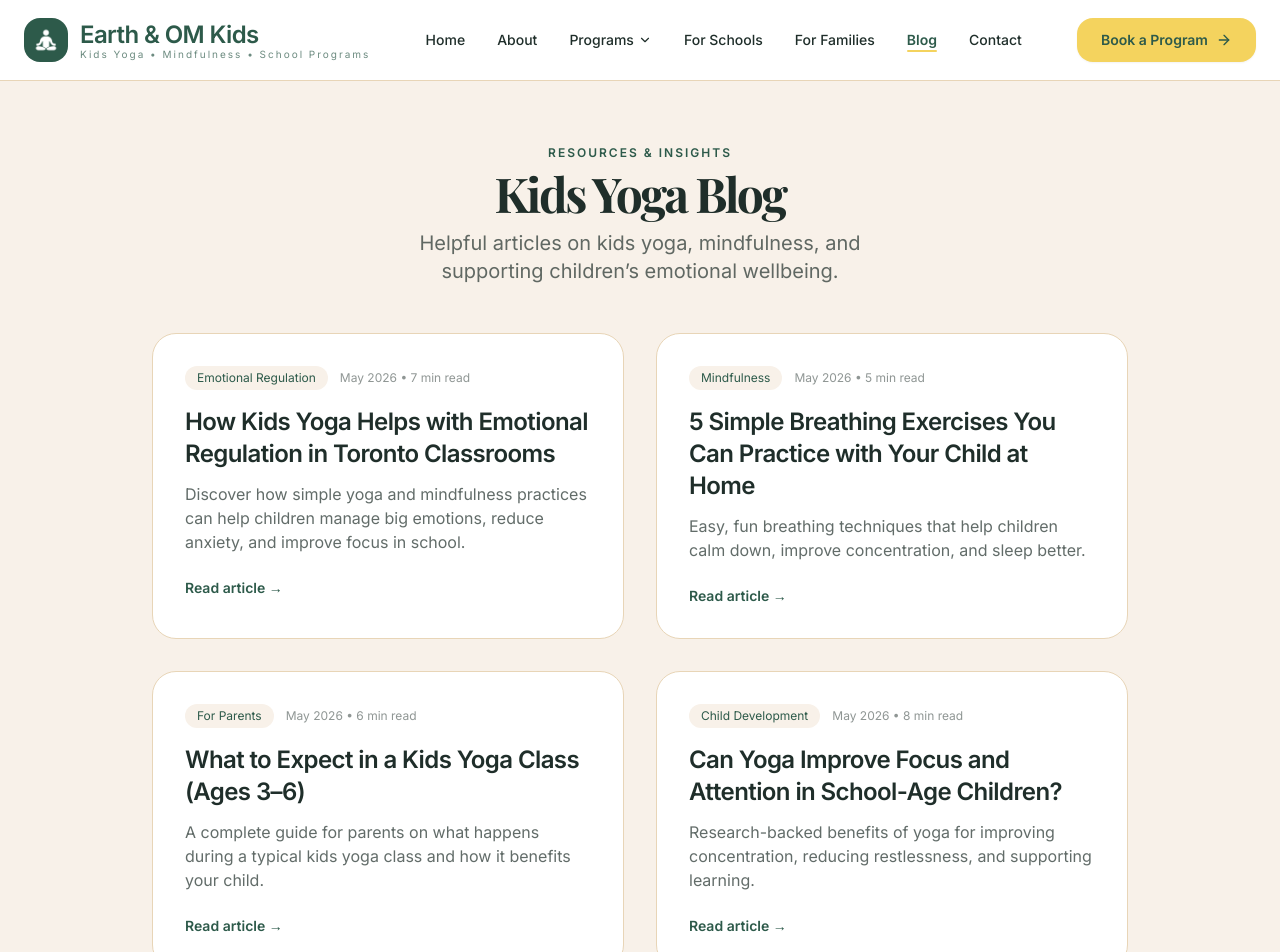
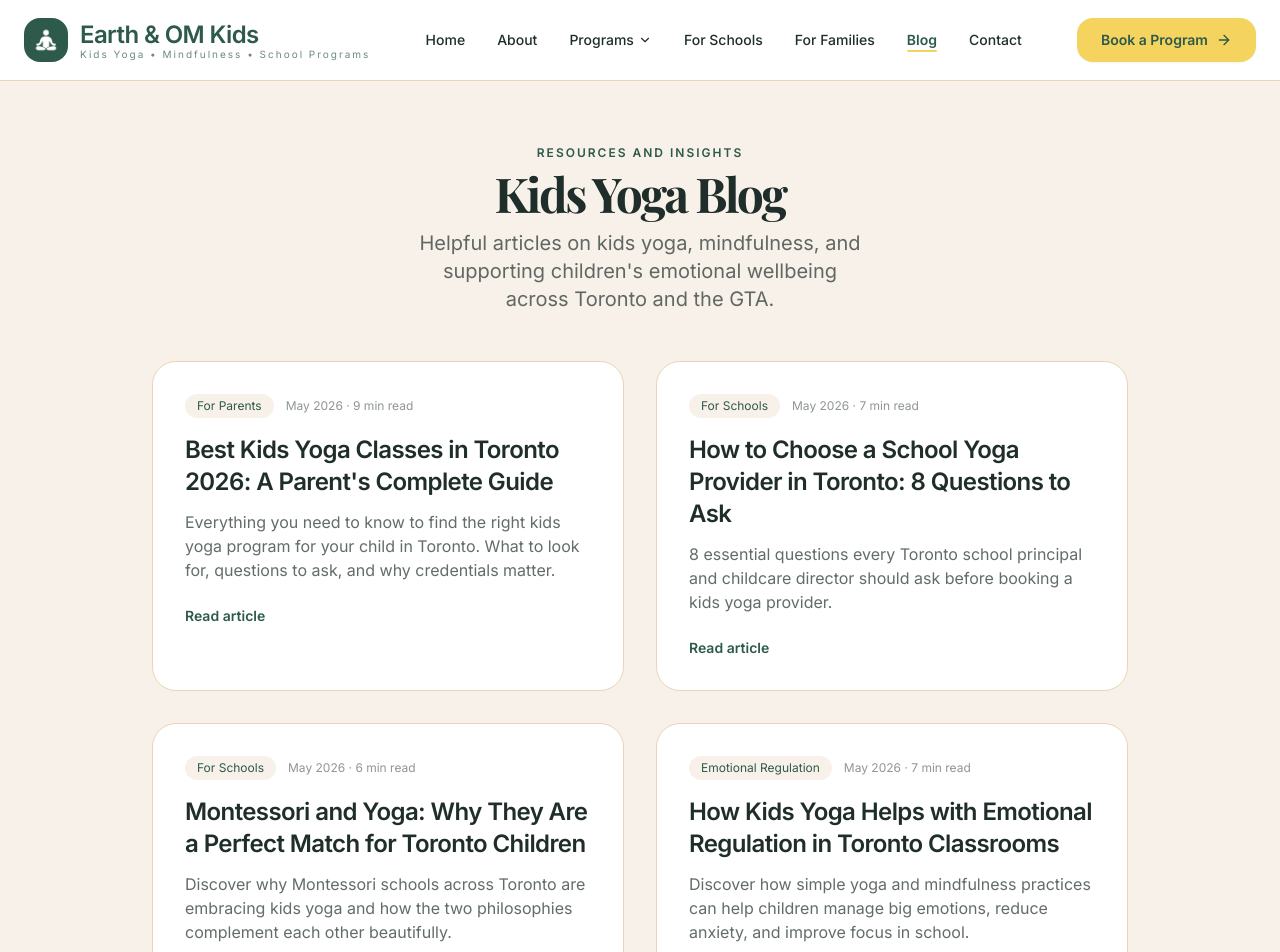
Before and after one commit to westernjobs91-droid/earth-om-kids-next, a Next.js app: page /blog in a window 1280 px wide. Shown: the top 952 px of the page. Built offline with nearby package versions, Linux system fonts and the light colour scheme.

Commit message:
Phase 3: add 3 new blog post metadata and sitemap entries

```diff
--- a/app/blog/page.tsx
+++ b/app/blog/page.tsx
@@ -5,6 +5,30 @@ import Link from 'next/link';
 
 export default function BlogPage() {
   const blogPosts = [
+    {
+      slug: "best-kids-yoga-classes-toronto",
+      title: "Best Kids Yoga Classes in Toronto 2026: A Parent's Complete Guide",
+      excerpt: "Everything you need to know to find the right kids yoga program for your child in Toronto. What to look for, questions to ask, and why credentials matter.",
+      date: "May 2026",
+      readTime: "9 min read",
+      category: "For Parents"
+    },
+    {
+      slug: "how-to-choose-school-yoga-provider-toronto",
+      title: "How to Choose a School Yoga Provider in Toronto: 8 Questions to Ask",
+      excerpt: "8 essential questions every Toronto school principal and childcare director should ask before booking a kids yoga provider.",
+      date: "May 2026",
+      readTime: "7 min read",
+      category: "For Schools"
+    },
+    {
+      slug: "montessori-and-yoga-toronto",
+      title: "Montessori and Yoga: Why They Are a Perfect Match for Toronto Children",
+      excerpt: "Discover why Montessori schools across Toronto are embracing kids yoga and how the two philosophies complement each other beautifully.",
+      date: "May 2026",
+      readTime: "6 min read",
+      category: "For Schools"
+    },
     {
       slug: "benefits-of-kids-yoga-for-emotional-regulation",
       title: "How Kids Yoga Helps with Emotional Regulation in Toronto Classrooms",
@@ -16,15 +40,15 @@ export default function BlogPage() {
     {
       slug: "breathing-exercises-for-kids",
       title: "5 Simple Breathing Exercises You Can Practice with Your Child at Home",
-      excerpt: "Easy, fun breathing techniques that help children calm down, improve concentration, and sleep better.",
+      excerpt: "Easy, fun breathing techniques that help children calm down, improve concentration, and sleep better. Perfect for Toronto families.",
       date: "May 2026",
       readTime: "5 min read",
       category: "Mindfulness"
     },
     {
       slug: "what-to-expect-in-kids-yoga-class",
-      title: "What to Expect in a Kids Yoga Class (Ages 3–6)",
-      excerpt: "A complete guide for parents on what happens during a typical kids yoga class and how it benefits your child.",
+      title: "What to Expect in a Kids Yoga Class (Ages 3 to 6)",
+      excerpt: "A complete guide for Toronto parents on what happens during a typical kids yoga class and how it benefits your child.",
       date: "May 2026",
       readTime: "6 min read",
       category: "For Parents"
@@ -32,7 +56,7 @@ export default function BlogPage() {
     {
       slug: "yoga-for-focus-and-attention",
       title: "Can Yoga Improve Focus and Attention in School-Age Children?",
-      excerpt: "Research-backed benefits of yoga for improving concentration, reducing restlessness, and supporting learning.",
+      excerpt: "Research-backed benefits of yoga for improving concentration, reducing restlessness, and supporting learning in Toronto classrooms.",
       date: "May 2026",
       readTime: "8 min read",
       category: "Child Development"
@@ -42,10 +66,10 @@ export default function BlogPage() {
   return (
     <div className="max-w-5xl mx-auto px-6 py-16">
       <div className="text-center mb-12">
-        <div className="text-[#2D5A4A] text-xs tracking-[2px] font-semibold mb-2">RESOURCES &amp; INSIGHTS</div>
+        <div className="text-[#2D5A4A] text-xs tracking-[2px] font-semibold mb-2">RESOURCES AND INSIGHTS</div>
         <h1 className="text-5xl tracking-tighter font-semibold heading-serif">Kids Yoga Blog</h1>
         <p className="mt-3 text-xl text-[#1F2E2A]/70 max-w-md mx-auto">
-          Helpful articles on kids yoga, mindfulness, and supporting children’s emotional wellbeing.
+          Helpful articles on kids yoga, mindfulness, and supporting children's emotional wellbeing across Toronto and the GTA.
         </p>
       </div>
 
@@ -58,7 +82,7 @@ export default function BlogPage() {
           >
             <div className="flex items-center gap-x-3 mb-4">
               <span className="text-xs px-3 py-1 bg-[#F8F1E9] rounded-full text-[#2D5A4A]">{post.category}</span>
-              <span className="text-xs text-[#1F2E2A]/50">{post.date} • {post.readTime}</span>
+              <span className="text-xs text-[#1F2E2A]/50">{post.date} · {post.readTime}</span>
             </div>
 
             <h2 className="text-2xl font-semibold tracking-tight group-hover:text-[#2D5A4A] transition-colors">
@@ -67,7 +91,7 @@ export default function BlogPage() {
             <p className="mt-3 text-[#1F2E2A]/70 line-clamp-3">{post.excerpt}</p>
 
             <div className="mt-6 text-sm font-semibold text-[#2D5A4A] group-hover:underline">
-              Read article →
+              Read article
             </div>
           </Link>
         ))}
```
